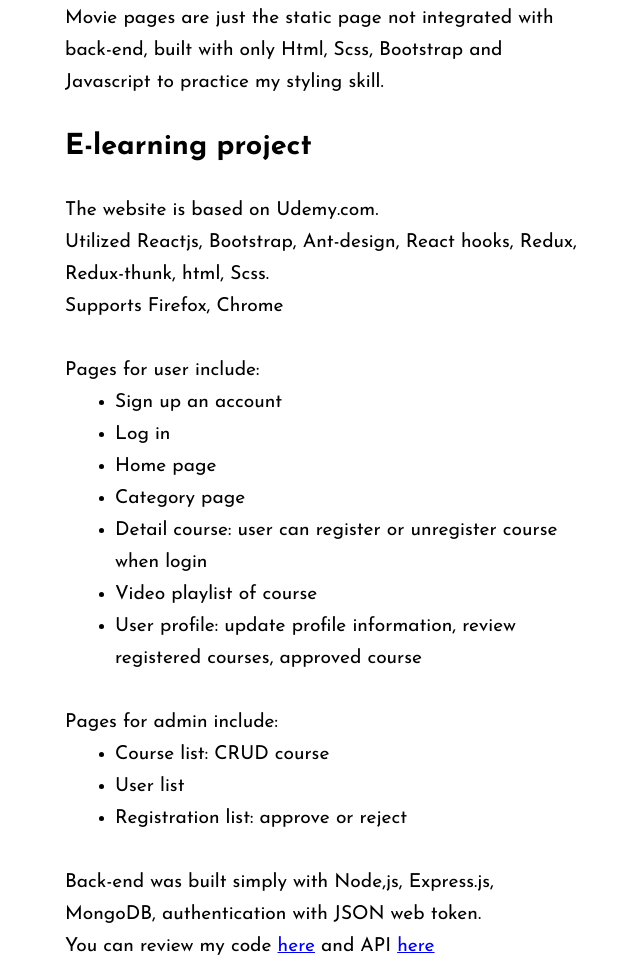
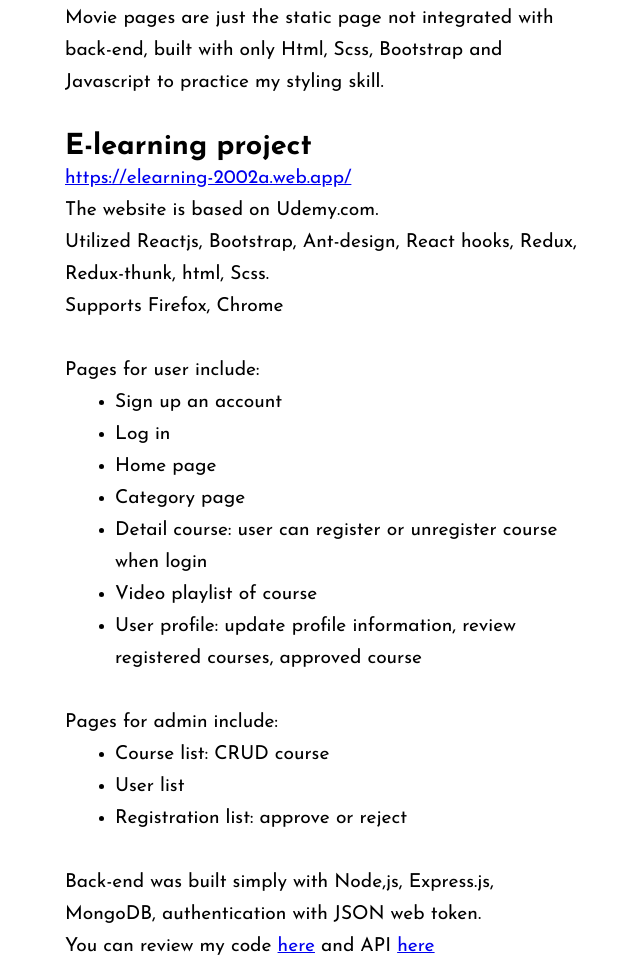
Before and after one commit to anhthuvo/Anh-Thu-Vo-Porfolio.github.io, a plain HTML site: page index.html in a window 1280 px wide. Shown: the part 1855-2821 px from the top of the page, without its empty margins (36-676 px from the left). Drawn offline with nearby package versions, Linux system fonts and the light colour scheme; grey boxes are pictures that could not be loaded; a web font is replaced by a local one.

Commit message:
add link

```diff
--- a/index.html
+++ b/index.html
@@ -205,6 +205,7 @@
                 </p>
                 <br />
                 <h2>E-learning project</h2>
+                <a target="_blank" href="https://elearning-2002a.web.app/">https://elearning-2002a.web.app/</a>
                 <br />
                 <p> The website is based on Udemy.com.</p>
                 <p>Utilized Reactjs, Bootstrap, Ant-design, React hooks, Redux, Redux-thunk, html, Scss.</p>
```
